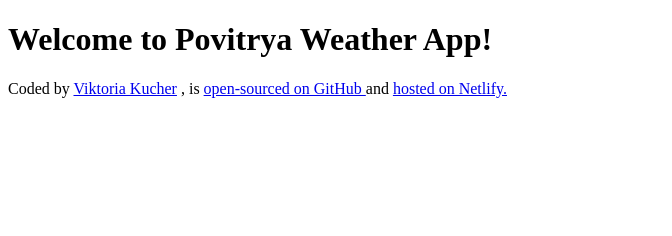
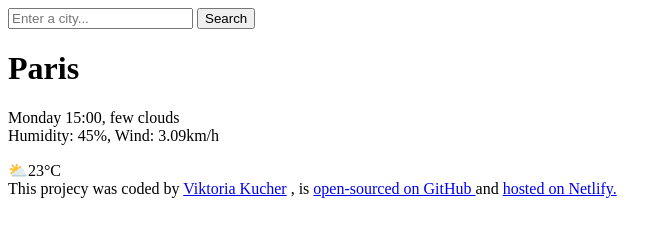
Before and after one commit to ViktoriiaKucher/Povitrya-weatherApp, a plain HTML site: page index.html in a window 1280 px wide. Shown: the whole page, without its empty margins (0-672 px from the left). Drawn offline with Linux system fonts and the light colour scheme.

Commit message:
Added HTML to the project

```diff
--- a/index.html
+++ b/index.html
@@ -7,9 +7,24 @@
     <link rel="stylesheet" href="src/style.css" />
   </head>
   <body>
-    <h1>Welcome to Povitrya Weather App!</h1>
+    <header>
+      <form>
+        <input type="search" placeholder="Enter a city..." required />
+        <input type="submit" value="Search" />
+      </form>
+    </header>
+    <main>
+      <div>
+        <h1>Paris</h1>
+        <p>
+          Monday 15:00, few clouds <br />
+          Humidity: 45%, Wind: 3.09km/h
+        </p>
+      </div>
+      <div>⛅23°C</div>
+    </main>
     <footer>
-      Coded by
+      This projecy was coded by
       <a href="https://github.com/ViktoriiaKucher" target="_blank">
         Viktoria Kucher</a
       >
```
